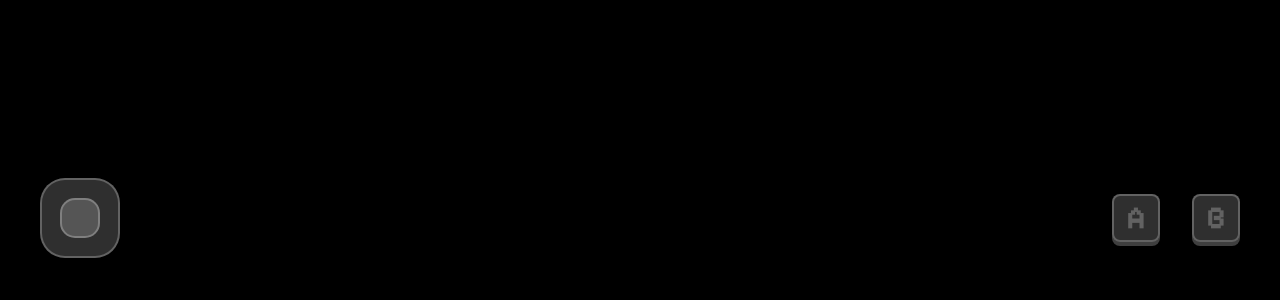
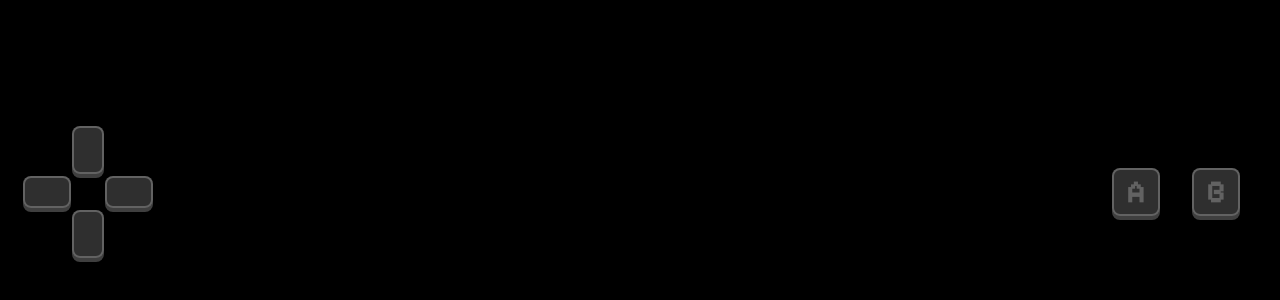
Before and after one commit to Wendryl/game-controls-poc, a plain HTML site: page index.html in a window 1280 px wide. Shown: the part 486-786 px from the top of the page. Drawn offline with Linux system fonts and the light colour scheme.

Commit message:
transform joystick to dpad

```diff
--- a/index.html
+++ b/index.html
@@ -16,7 +16,15 @@
   <body>
     <canvas></canvas>
     <div id="controls">
-      <div id="joystick">
+      <div id="dpad">
+        <button>
+        </button>
+        <div>
+          <button>
+          </button>
+          <button>
+          </button>
+        </div>
         <button>
         </button>
       </div>
--- a/main.js
+++ b/main.js
@@ -10,39 +10,6 @@ window.onload = () => {
   ctx.fillStyle = '#000';
   ctx.fillRect(0, 0, width, height);
 
-  const controls = document.getElementById("controls");
-  const joystick = document.getElementById("joystick");
-  const stick = document.querySelector("#joystick > button");
-
-  joystick.onpointermove = (e) => {
-    const joystickInfo = joystick.getBoundingClientRect();
-    const xOffset = Math.abs(joystickInfo.x + joystickInfo.width / 2 - e.clientX);
-    const yOffset = Math.abs(joystickInfo.y + joystickInfo.height / 2 - e.clientY);
-
-    if (e.target.tagName === "DIV") {
-      stick.style.position = "absolute";
-      stick.style.top = "50%";
-      stick.style.left = "50%";
-      return;
-    }
-
-    if (xOffset <= 30) {
-      stick.style.left = e.clientX + "px";
-    }
-
-    if (yOffset <= 30) {
-      stick.style.top = e.clientY + "px";
-    }
-
-    stick.style.position = "fixed";
-  };
-
-  joystick.onpointerup = (e) => {
-    stick.style.position = "absolute";
-    stick.style.top = "50%";
-    stick.style.left = "50%";
-  }
-
   // TODO - Add full-screen button toggle
   /** document.addEventListener(
   "keydown",
--- a/styles.css
+++ b/styles.css
@@ -56,30 +56,40 @@ canvas {
   transform: translate(0, 2px);
 }
 
-#joystick {
+#dpad {
   display: flex;
+  gap: 2px;
+  flex-wrap: wrap;
+  width: 2rem;
   justify-content: center;
-  align-items: center;
-  width: 5rem;
-  height: 5rem;
-  background: var(--btn-bg);
-  border-radius: 25px;
-  border: 2px solid var(--btn-outline);
-  position: relative;
+  margin: 0 2rem;
 }
 
-#joystick button {
-  width: 2.5rem;
-  height: 2.5rem;
-  background: var(--btn-bg);
-  border-radius: 15px;
-  border: 2px solid var(--btn-outline);
-  transform: translate(-50%, -50%);
-  position: absolute;
-  top: 50%;
-  left: 50%;
+#dpad div {
+  display: flex;
+  gap: calc(2rem + 2px);
 }
 
-#joystick button:active {
+#dpad button {
+  border: 2px solid var(--btn-outline);
+  box-shadow: 0 4px 0 var(--btn-outline);
+  background: var(--btn-bg);
+  border-radius: var(--btn-radius);
+}
+
+#dpad button:active {
+  box-shadow: 0 2px 0 var(--btn-outline);
   background: var(--btn-bg-active);
+  transform: translate(0, 2px);
 }
+
+#dpad div > button {
+  display: flex;
+  width: 3rem;
+  height: 2rem;
+}
+
+#dpad > button {
+  width: 2rem;
+  height: 3rem;
+}
```
